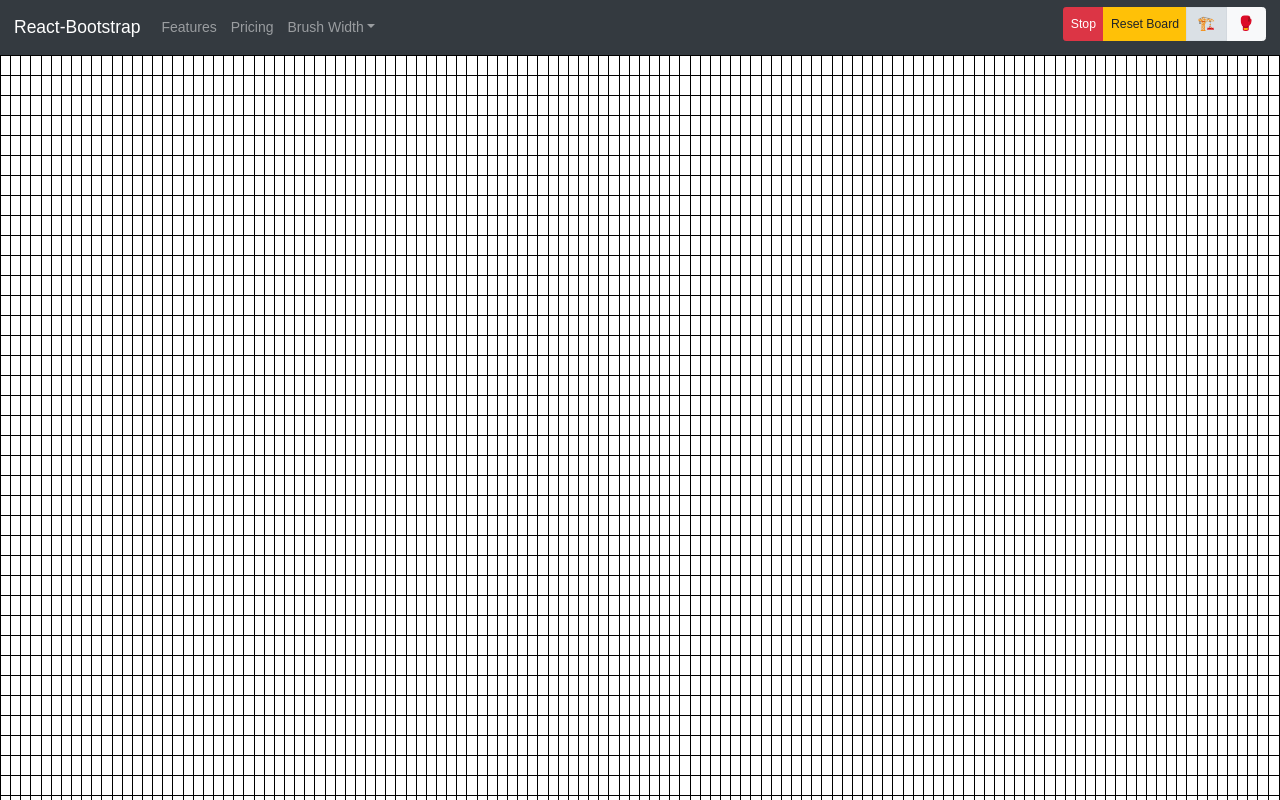
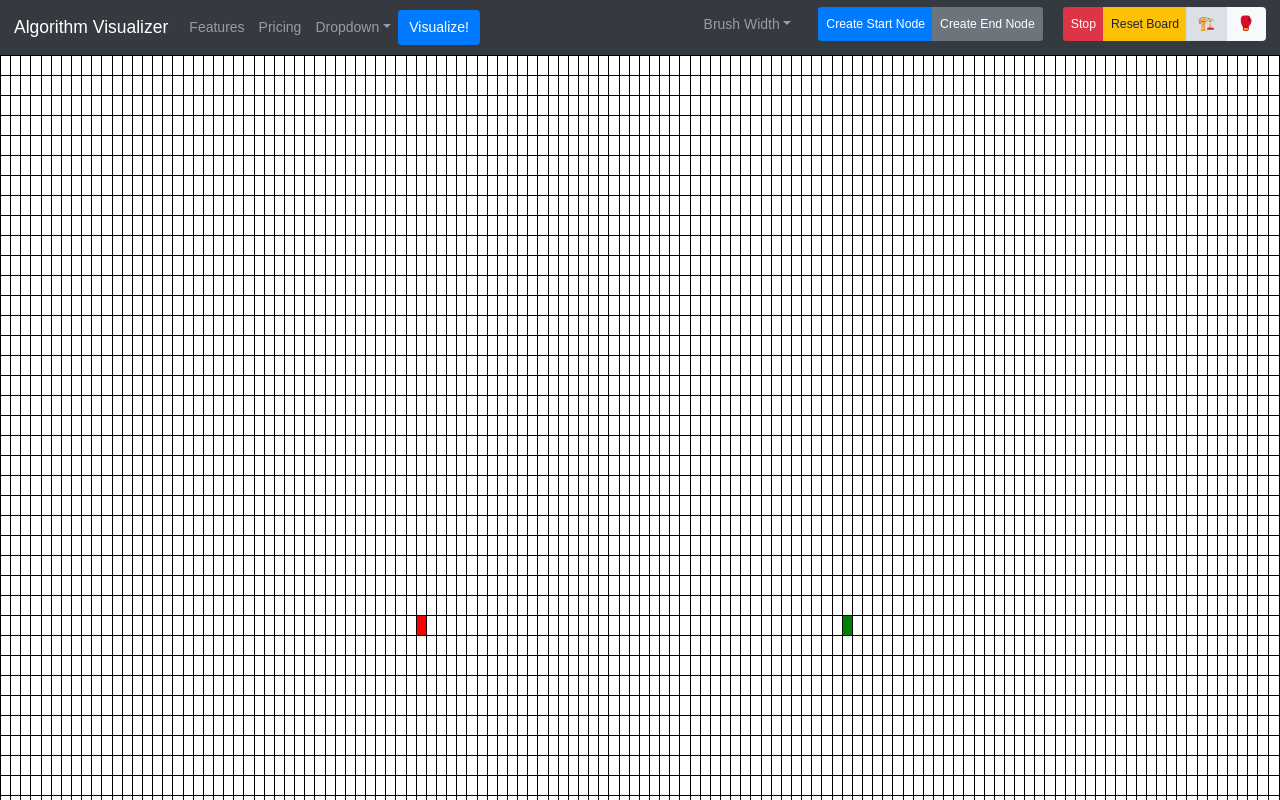
Before and after one commit to 0xWOLAND/algorithmic-pathfinder, a React (Create React App) app: page / in a window 1280 px wide. Built offline with nearby package versions, Linux system fonts and the light colour scheme.

Commit message:
dfs without working walls and timing complete

```diff
--- a/public/index.html
+++ b/public/index.html
@@ -30,7 +30,7 @@
       work correctly both with client-side routing and a non-root public URL.
       Learn how to configure a non-root public URL by running `npm run build`.
     -->
-    <title>React App</title>
+    <title>Algorithm Visualizer</title>
   </head>
   <body>
     <noscript>You need to enable JavaScript to run this app.</noscript>
--- a/src/Components/App/App.js
+++ b/src/Components/App/App.js
@@ -2,7 +2,6 @@
 import React, { Component } from "react";
 import Bar from "../Bar/Bar";
 import Grid from "../Grid/Grid";
-import Draggable from "../Draggable/Draggable"
 
 class App extends Component {
   render() {
--- a/src/Components/Bar/Bar.js
+++ b/src/Components/Bar/Bar.js
@@ -1,8 +1,16 @@
 import React, { useState } from "react";
 import Emoji from "../../Helper/Emoji.js";
 import Draggable from "../Draggable/Draggable";
-
-import Slider from "@material-ui/core/Slider";
+import {
+  dfs,
+  bfs,
+  dijkstra,
+  bellmanFord,
+  aStar,
+  floydWarshall,
+  johnson,
+  viterbi,
+} from "../../Helper/Algo.js";
 
 import {
   Navbar,
@@ -15,19 +23,117 @@ import {
 function Bar(props) {
   console.log(props);
   const [checked, setChecked] = useState(false);
+  var algo = "";
   return (
     <Navbar collapseOnSelect expand="lg" bg="dark" variant="dark">
-      <Navbar.Brand href="#home">React-Bootstrap</Navbar.Brand>
+      <Navbar.Brand href="#home">Algorithm Visualizer</Navbar.Brand>
       <Navbar.Toggle aria-controls="responsive-navbar-nav" />
       <Navbar.Collapse id="responsive-navbar-nav">
         <Nav className="mr-auto">
           <Nav.Link href="#features">Features</Nav.Link>
           <Nav.Link href="#pricing">Pricing</Nav.Link>
+          <NavDropdown title="Dropdown" id="basic-nav-dropdown">
+            <NavDropdown.Item
+              as="button"
+              onClick={function (e) {
+                algo = "dfs";
+              }}
+            >
+              Depth-First Search
+            </NavDropdown.Item>
+            <NavDropdown.Item
+              as="button"
+              onClick={function (e) {
+                algo = "bfs";
+              }}
+            >
+              Breadth-First Search
+            </NavDropdown.Item>
+            <NavDropdown.Item
+              as="button"
+              onClick={function (e) {
+                algo = "dijkstra";
+              }}
+            >
+              Dijkstra
+            </NavDropdown.Item>
+            <NavDropdown.Item
+              as="button"
+              onClick={function (e) {
+                algo = "bellmanFord";
+              }}
+            >
+              Bellman-Ford
+            </NavDropdown.Item>
+            <NavDropdown.Item
+              as="button"
+              onClick={function (e) {
+                algo = "aStar";
+              }}
+            >
+              A* Search
+            </NavDropdown.Item>
+            <NavDropdown.Item
+              as="button"
+              onClick={function (e) {
+                algo = "floydWarshall";
+              }}
+            >
+              Floyd-Warshall
+            </NavDropdown.Item>
+            <NavDropdown.Item
+              as="button"
+              onClick={function (e) {
+                algo = "johnson";
+              }}
+            >
+              Johnson
+            </NavDropdown.Item>
+            <NavDropdown.Item
+              as="button"
+              onClick={function (e) {
+                algo = "viterbi";
+              }}
+            >
+              Viterbi
+            </NavDropdown.Item>
+          </NavDropdown>
+          <Button
+            variant="primary"
+            onClick={function (e) {
+              vis(algo);
+            }}
+          >
+            Visualize!
+          </Button>{" "}
+        </Nav>
+        <Nav>
           <NavDropdown title="Brush Width" id="brush-width">
             <Draggable />
           </NavDropdown>
-        </Nav>
-        <Nav>
+          <ButtonGroup
+            toggle
+            className="mb-2"
+            style={{ marginRight: "20px", marginLeft: "20px" }}
+          >
+            <Button
+              variant="primary"
+              size="sm"
+              id="createStart"
+              onClick={newStart}
+            >
+              Create Start Node
+            </Button>
+            <Button
+              variant="secondary"
+              size="sm"
+              id="createEnd"
+              onClick={newEnd}
+            >
+              Create End Node
+            </Button>
+          </ButtonGroup>
+
           <ButtonGroup toggle className="mb-2">
             <Button variant="danger" size="sm" id="stop" onClick={stop}>
               Stop
@@ -61,21 +167,44 @@ function Bar(props) {
     </Navbar>
   );
 }
+function vis(algo) {
+  if (algo == "dfs") {
+    dfs();
+  } else if (algo == "bfs") {
+    bfs();
+  } else if (algo == "dijkstra") {
+    dijkstra();
+  } else if (algo == "bellmanFord") {
+    bellmanFord();
+  } else if (algo == "aStar") {
+    aStar();
+  } else if (algo == "floydWarshall") {
+    floydWarshall();
+  } else if (algo == "johnson") {
+    johnson();
+  } else if (algo == "viterbi") {
+    viterbi();
+  } else {
+    alert("You forgot to pick an algorithm ;)");
+  }
+}
 var tick = setInterval(itr, 12);
-var r = 1;
 var c = 1;
 var toggle = false;
 function itr() {
   if (toggle) {
-    if (c == 127) {
+    if (c === 127) {
       clearInterval(tick);
       toggle = false;
       c = 1;
     }
     for (var r = 1; r <= 58; r++) {
       var ele = document.getElementById("" + r + "-" + c);
-      if (ele != null) {
-        ele.style.backgroundColor = "white";
+      if (
+        ele != null &&
+        !(ele.className === "start" || ele.className === "end")
+      ) {
+        ele.className = "box_ele";
       }
     }
     c++;
@@ -93,4 +222,26 @@ function reset() {
 // for (var r = 1; r <= 58; r++) {
 //   for (var c = 1; c <= 126; c++) {
 
+function newStart(e) {
+  for (var r = 1; r <= 58; r++) {
+    for (var c = 1; c <= 126; c++) {
+      if (document.getElementById("" + r + "-" + c).className === "start") {
+        document.getElementById("" + r + "-" + c).className = "box_ele";
+      }
+    }
+  }
+  e.target.active = true;
+}
+
+function newEnd(e) {
+  for (var r = 1; r <= 58; r++) {
+    for (var c = 1; c <= 126; c++) {
+      if (document.getElementById("" + r + "-" + c).className === "end") {
+        document.getElementById("" + r + "-" + c).className = "box_ele";
+      }
+    }
+  }
+  e.target.active = true;
+}
+
 export default Bar;
--- a/src/Components/Grid/Box/Box.css
+++ b/src/Components/Grid/Box/Box.css
@@ -5,3 +5,23 @@
     margin: 0;
     padding: 0;
 }
+
+.start{
+    background-color: red;
+}
+
+.end {
+    background-color: green;
+}
+.wall {
+    background-color: black;
+}
+
+.visited{
+    background-color: aqua;
+    border: 1px solid black;
+    width: 20px;
+    height: 20px;
+    margin: 0;
+    padding: 0;
+}
--- a/src/Components/Grid/Box/Box.js
+++ b/src/Components/Grid/Box/Box.js
@@ -1,5 +1,6 @@
 import React, { Component } from "react";
 import "./Box.css";
+import { updateStart, updateEnd } from "../../../Helper/Algo";
 class Box extends Component {
   constructor(props) {
     super(props);
@@ -7,38 +8,138 @@ class Box extends Component {
 
   changeBackground(e) {
     var b = document.getElementById("BuildWalls");
+    var ele = e.target.id.split("-");
+    ele[0] = parseInt(ele[0]);
+    ele[1] = parseInt(ele[1]);
+    var color = document.getElementById("" + ele[0] + "-" + ele[1]).style
+      .backgroundColor;
+    var num = document.getElementById("num");
+    var pxl = 0;
+    if (num == null) {
+      pxl = 1;
+    } else {
+      pxl = parseInt(num.innerText);
+    }
+    if (pxl % 2 == 0) {
+      for (var r = ele[0] - pxl + 1; r <= ele[0]; r++) {
+        for (var c = ele[1] - pxl + 1; c <= ele[1]; c++) {
+          var blk = document.getElementById("" + r + "-" + c);
+          if (
+            blk != null &&
+            blk.className != "start" &&
+            blk.className != "end"
+          ) {
             if (b.className.includes("active")) {
-      console.log(b.className);
-      e.target.style.background = "black";
+              blk.className = "wall";
             } else {
-      e.target.style.background = "white";
+              blk.className = "box_ele";
+            }
+          }
+        }
+      }
+    } else {
+      var width = (pxl - 1) / 2;
+      for (var r = ele[0] - width; r <= ele[0] + width; r++) {
+        for (var c = ele[1] - width; c <= ele[1] + width; c++) {
+          var blk = document.getElementById("" + r + "-" + c);
+          if (
+            blk != null &&
+            blk.className != "start" &&
+            blk.className != "end"
+          ) {
+            if (b.className.includes("active")) {
+              blk.className = "wall";
+            } else {
+              blk.className = "box_ele";
+            }
+          }
+        }
+      }
+    }
+  }
+
+  handleOnClick(e) {
+    var ele = e.target.id.split("-");
+    ele[0] = parseInt(ele[0]);
+    ele[1] = parseInt(ele[1]);
+    if (document.getElementById("createStart").active == true) {
+      updateStart(ele[0], ele[1]);
+      e.target.className = "start";
+      document.getElementById("createStart").active = false;
+    } else if (document.getElementById("createEnd").active == true) {
+      updateEnd(ele[0], ele[1]);
+      e.target.className = "end";
+      document.getElementById("createEnd").active = false;
+    } else {
+      var color = document.getElementById("" + ele[0] + "-" + ele[1]).style
+        .backgroundColor;
+      var num = document.getElementById("num");
+      var pxl = 0;
+      if (num == null) {
+        pxl = 1;
+      } else {
+        pxl = parseInt(num.innerText);
+      }
+      if (pxl % 2 == 0) {
+        for (var r = ele[0] - pxl + 1; r <= ele[0]; r++) {
+          for (var c = ele[1] - pxl + 1; c <= ele[1]; c++) {
+            var blk = document.getElementById("" + r + "-" + c);
+            if (
+              blk != null &&
+              blk.className != "start" &&
+              blk.className != "end"
+            ) {
+              if (blk.className == "wall") {
+                blk.className = "box_ele";
+              } else {
+                blk.className = "wall";
+              }
+            }
+          }
+        }
+      } else {
+        var width = (pxl - 1) / 2;
+        for (var r = ele[0] - width; r <= ele[0] + width; r++) {
+          for (var c = ele[1] - width; c <= ele[1] + width; c++) {
+            var blk = document.getElementById("" + r + "-" + c);
+            console.log(color);
+            if (
+              blk != null &&
+              blk.className != "start" &&
+              blk.className != "end"
+            ) {
+              if (blk.className == "wall") {
+                blk.className = "box_ele";
+              } else {
+                blk.className = "wall";
+              }
+            }
+          }
+        }
+      }
     }
     e.preventDefault();
   }
 
-  handleOnClick(e) {
-    if (e.target.style.backgroundColor === "black") {
-      e.target.style.backgroundColor = "white";
-    } else {
-      e.target.style.backgroundColor = "black";
-      // var ele = document.getElementById(this.props.id.substring(0,1) + "-" + (parseInt(this.props.id.substring(2) - 1)));
-      var ele = e.target.id.split("-");
-      ele[0] = parseInt(ele[0]);
-      ele[1] = parseInt(ele[1]);
-    }
-    var num = document.getElementById("num");
-    var pxl = 0;
-    if(num == null){
-      pxl = 1;
-    }
-    else{
-      pxl = parseInt(num.innerText);
-    }
-    console.log(pxl);
+  moveSelf(e) {
+    console.log(e.target);
     e.preventDefault();
   }
 
   render() {
+    if (this.props.className != null) {
+      return (
+        <td
+          onDragOver={this.changeBackground}
+          onDragOverCapture={(e) => {
+            e.preventDefault();
+          }}
+          onClick={this.handleOnClick}
+          className={this.props.className}
+          id={this.props.id}
+        ></td>
+      );
+    } else {
       return (
         <td
           onDragOver={this.changeBackground}
@@ -52,5 +153,6 @@ class Box extends Component {
       );
     }
   }
+}
 
 export default Box;
--- /dev/null
+++ b/src/Helper/Algo.js
@@ -0,0 +1,124 @@
+import React from "react";
+
+var rows = 57;
+var cols = 125;
+
+var mat = [];
+
+var start = [28, 41];
+var curr = start;
+var end = [28, 83];
+var path = [];
+
+function fill() {
+  for (var t = 0; t < 7125; t++) {
+    var arr = [];
+    mat.push(arr);
+  }
+}
+
+function neighbors(r, c) {
+  var from = r * cols + c;
+  if (r > 0) {
+    var to = (r - 1) * cols + c;
+    mat[from].push(to);
+  }
+  if (r < rows - 1) {
+    mat[from].push((r + 1) * cols + c);
+  }
+  if (c > 0) {
+    mat[from].push(r * cols + (c - 1));
+  }
+  if (c < cols - 1) {
+    mat[from].push(r * cols + (c + 1));
+  }
+}
+
+function createAdjMatrix() {
+  fill();
+  for (var r = 0; r < rows; r++) {
+    for (var c = 0; c < cols; c++) {
+      neighbors(r, c);
+    }
+  }
+}
+
+export function updateStart(r, c) {
+  start[0] = r;
+  start[1] = c;
+  curr = start;
+}
+
+export function updateEnd(r, c) {
+  end[0] = r;
+  end[1] = c;
+}
+
+export function dfs() {
+  createAdjMatrix();
+  var visited = new Array(7125).fill(false);
+  console.log("end: " + coordToNum(end));
+  var path = dfsTraversals(visited);
+  console.log(path);
+}
+
+function numToCoord(num) {
+  var arr = [Math.trunc(num / 125), num % 125];
+  return arr;
+}
+
+function coordToNum(coord) {
+  return coord[0] * cols + coord[1];
+}
+
+function dfsTraversals(visited) {
+  var stack = [coordToNum(curr)];
+  var path = [];
+  while (stack.length != 0) {
+    var node = stack.pop();
+    var crd = numToCoord(node);
+    document.getElementById("" + (crd[0] + 1) + "-" + (crd[1] + 1)).className =
+      "visited";
+    if (!visited[node]) {
+      path.push(numToCoord(node));
+      visited[node] = true;
+    }
+    if (node == coordToNum(end)) {
+      return path;
+    }
+    for (var to = 0; to < mat[node].length; to++) {
+      var v = mat[node][to];
+      if (!visited[v]) {
+        stack.push(v);
+      }
+    }
+  }
+}
+
+export function bfs() {
+  createAdjMatrix();
+}
+
+export function dijkstra() {
+  createAdjMatrix();
+}
+
+export function bellmanFord() {
+  createAdjMatrix();
+}
+
+export function aStar() {
+  createAdjMatrix();
+}
+
+export function floydWarshall() {
+  createAdjMatrix();
+}
+
+export function johnson() {
+  createAdjMatrix();
+}
+
+export function viterbi() {
+  createAdjMatrix();
+}
```
Also changed, not shown: public/manifest.json, src/Components/Grid/Grid.js. Lines whose indentation alone changed are shown as unchanged.
